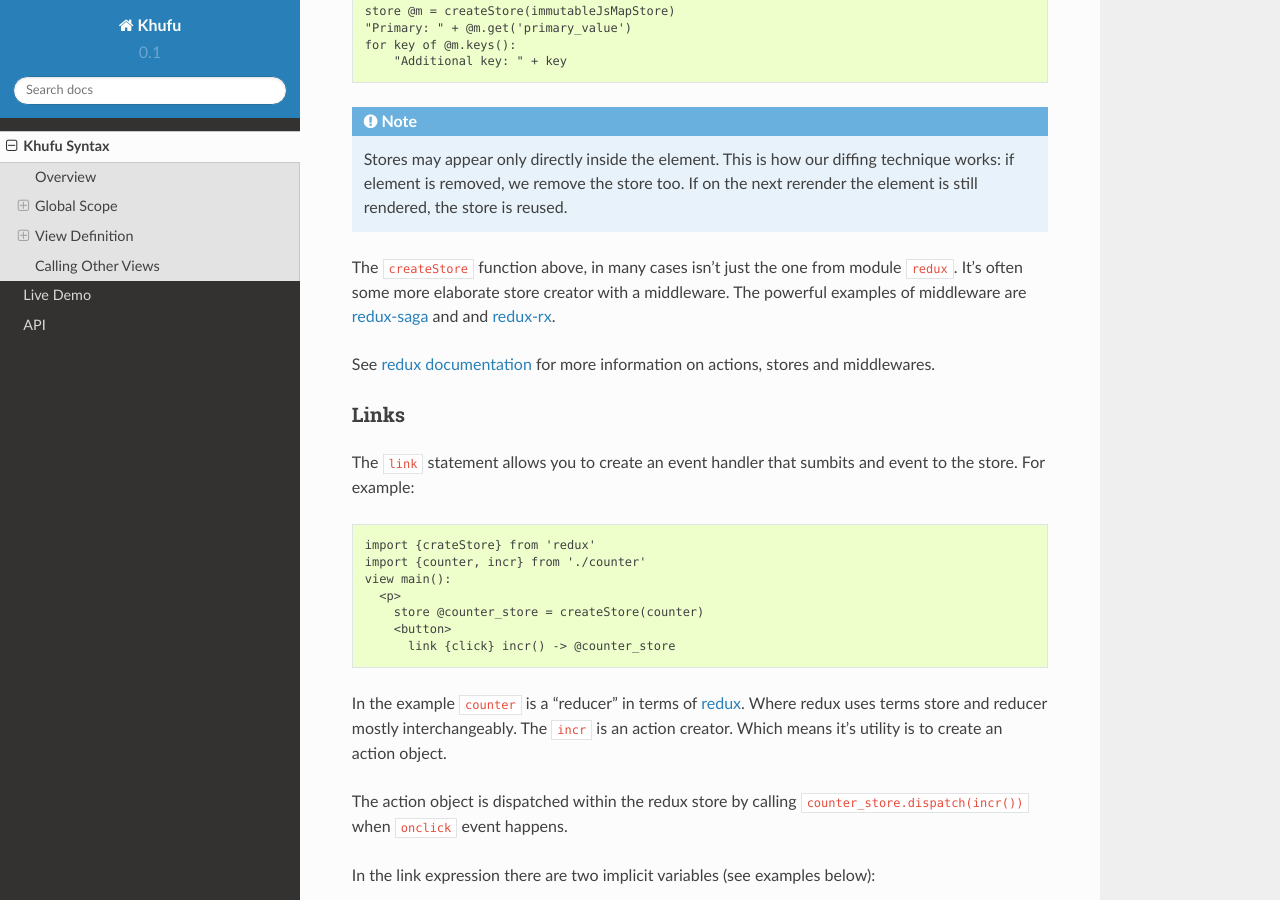
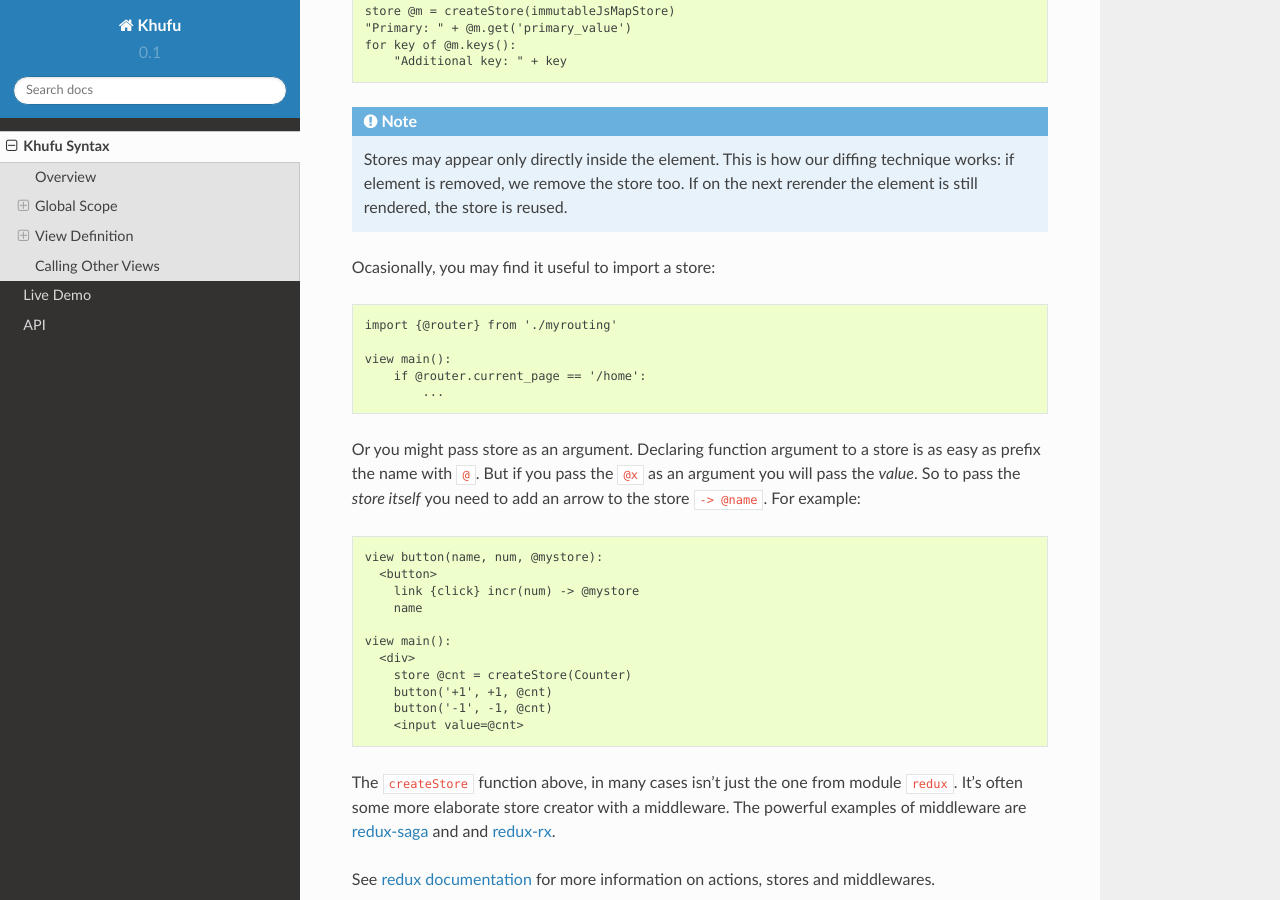
Before and after one commit to tailhook/khufu, a Sphinx documentation site: the page built from doc/syntax.rst, in a window 1280 px wide and 900 px high, scrolled down 5762 px. Built offline with Sphinx 7.4.7 and the Read the Docs theme 2.0.0, drawn with Linux system fonts in a browser that asks for light colours.

Commit message:
Document enhanced syntax of stores

```diff
--- a/doc/syntax.rst
+++ b/doc/syntax.rst
@@ -287,6 +287,32 @@ Attribute access and methods calls are supported, too::
    diffing technique works: if element is removed, we remove the store too. If
    on the next rerender the element is still rendered, the store is reused.
 
+Ocasionally, you may find it useful to import a store::
+
+    import {@router} from './myrouting'
+
+    view main():
+        if @router.current_page == '/home':
+            ...
+
+Or you might pass store as an argument. Declaring function argument to a store
+is as easy as prefix the name with ``@``. But if you pass the ``@x`` as an
+argument you will pass the *value*. So to pass the *store itself* you need to
+add an arrow to the store ``-> @name``. For example::
+
+    view button(name, num, @mystore):
+      <button>
+        link {click} incr(num) -> @mystore
+        name
+
+    view main():
+      <div>
+        store @cnt = createStore(Counter)
+        button('+1', +1, @cnt)
+        button('-1', -1, @cnt)
+        <input value=@cnt>
+
+
 The ``createStore`` function above, in many cases isn't just the one from
 module ``redux``. It's often some more elaborate store creator with a
 middleware. The powerful examples of middleware are redux-saga_ and
```
